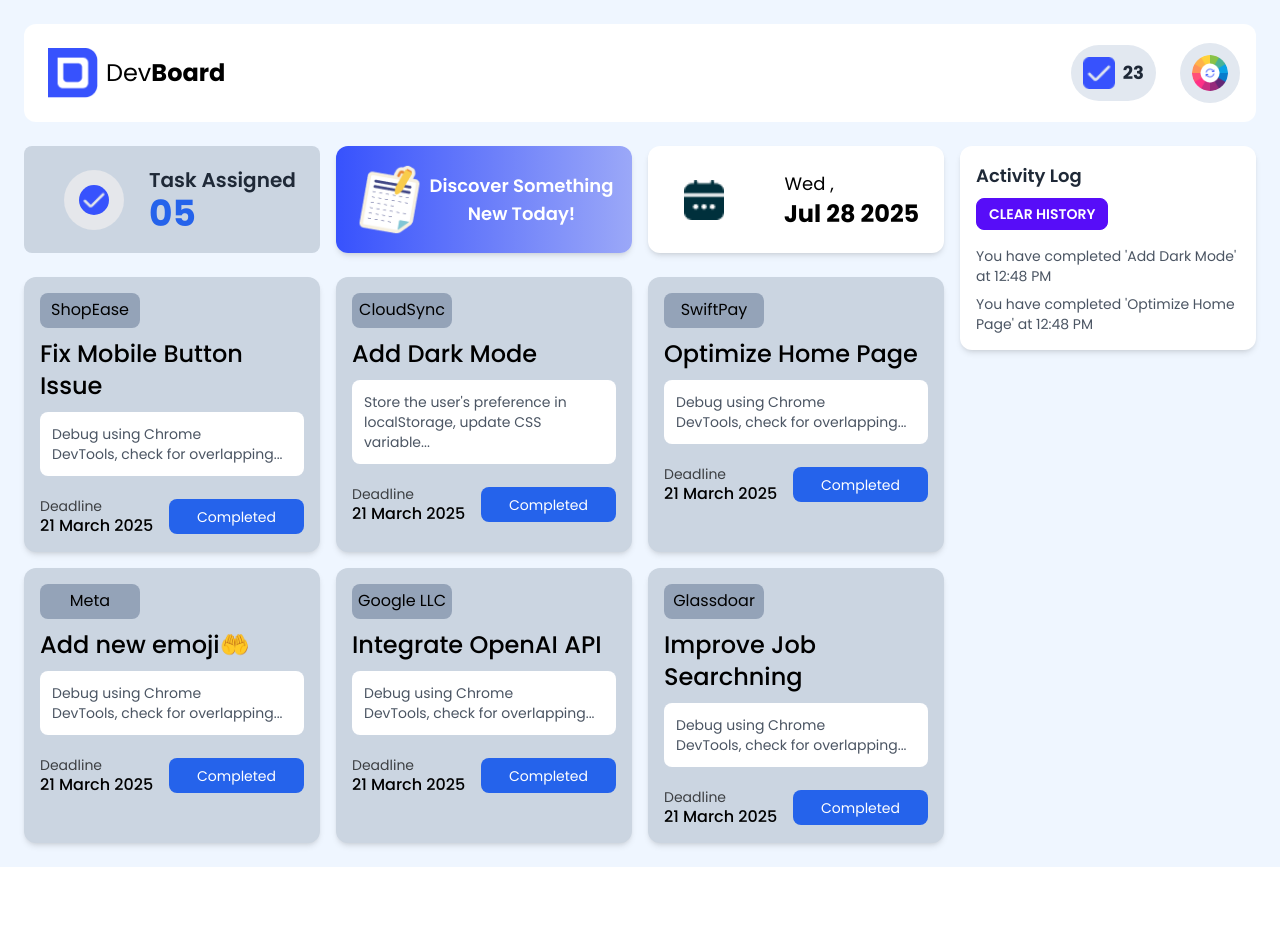
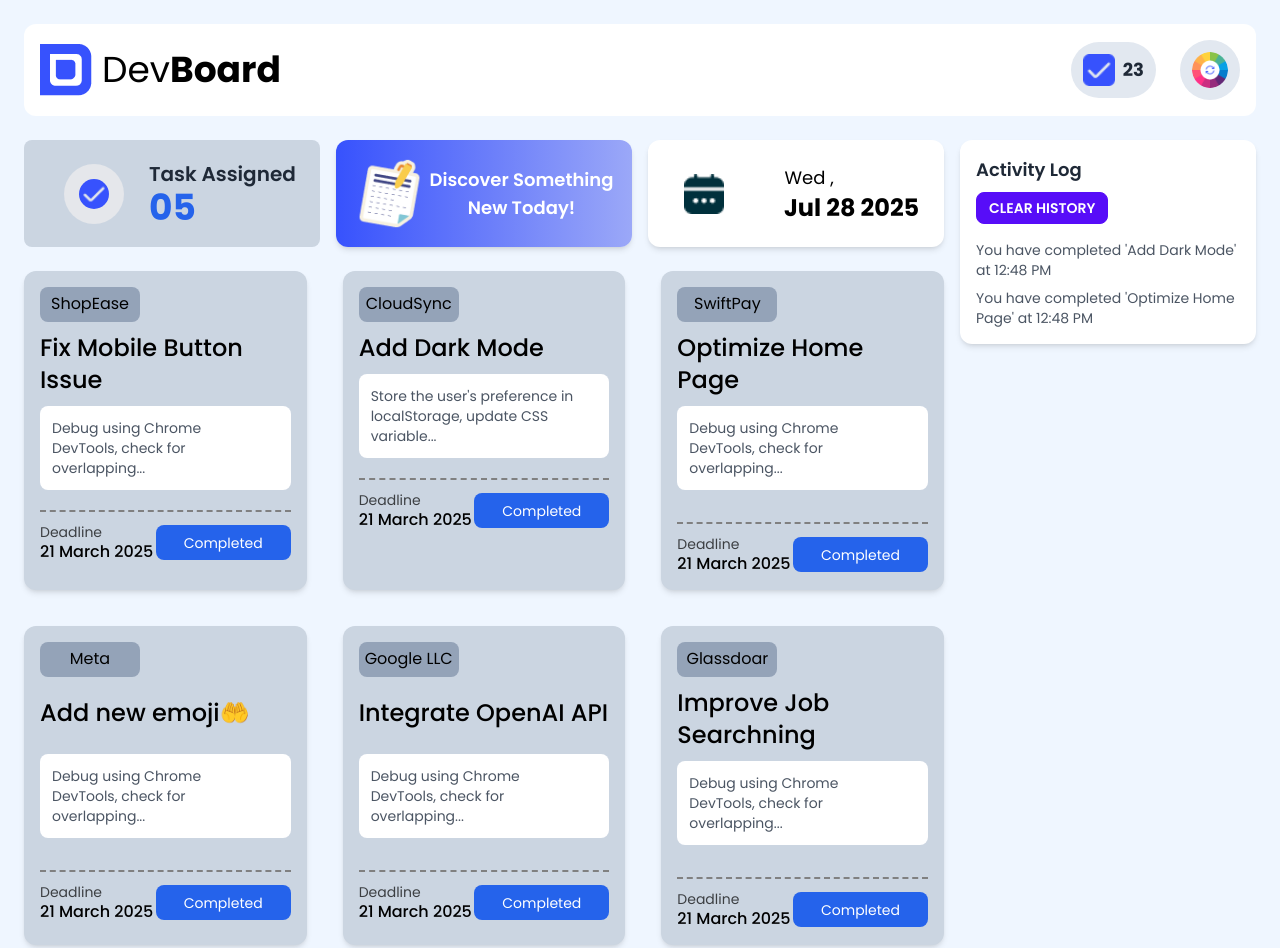
Before and after one commit to SaadTK/Dev-Board, a plain HTML site: page index.html in a window 1280 px wide. Before the commit the page ends 867 px from the top, so only its background shows below. Drawn offline with nearby package versions, Linux system fonts and the light colour scheme.

Commit message:
all frontend done

```diff
--- a/assets/css/styles.css
+++ b/assets/css/styles.css
@@ -9,12 +9,8 @@
 .linear-blue-gradient {
   background: linear-gradient(to right, #3752fd 0%, #6c7ffa 53%, #9ba8f8 100%);
 }
-/* body {'
-  background-color: red;
-}' */
 
-/* .EF85-bg-whitesmoke {
-  width: 85%;
-  margin: 0 auto;
-  background-color: whitesmoke;
-} */
+.upper-dashed-border {
+  padding-top: 10px;
+  border-top: 2px dashed gray;
+}
--- a/index.html
+++ b/index.html
@@ -16,13 +16,12 @@
     <div class="max-w-7xl mx-auto">
       <!-- header section -->
       <header class="flex justify-between items-center bg-white p-4 rounded-xl">
-        <!-- Left Side: Logo & Title -->
-        <p class="text-2xl text-black flex items-center">
-          <span class="p-2 rounded-md text-white">
-            <img src="assets/img/logo.png" alt="logo" class="w-[50px]" />
-          </span>
-          Dev<span class="text-black font-bold">Board</span>
-        </p>
+        <div class="logo-title flex text-center items-center gap-[10px]">
+          <img class="logo" src="assets/img/logo.png" alt="logo image" />
+          <p class="title text-4xl text-black">
+            Dev<span class="second-title"><strong>Board</strong></span>
+          </p>
+        </div>
 
         <!-- Right Side: Wrap elements in a flex container -->
         <div class="flex items-center gap-6">
@@ -97,7 +96,7 @@
           </div>
 
           <!-- Task Cards -->
-          <div class="grid grid-cols-3 gap-4 mt-6">
+          <div class="grid grid-cols-3 gap-9 mt-6">
             <!-- Task 1 -->
             <div class="card bg-slate-300 p-4 rounded-xl shadow-md">
               <h1
@@ -115,7 +114,7 @@
                 DevTools, check for overlapping...
               </p>
               <div
-                class="deadline-date mt-2 text-sm flex items-center justify-between"
+                class="deadline-date mt-2 text-sm flex items-center justify-between upper-dashed-border"
               >
                 <div class="deadline-left">
                   <span class="deadline opacity-70 text-black text-sm"
@@ -155,7 +154,7 @@
                 localStorage, update CSS variable...
               </p>
               <div
-                class="deadline-date mt-2 text-sm flex items-center justify-between"
+                class="deadline-date mt-2 text-sm flex items-center justify-between upper-dashed-border"
               >
                 <div class="deadline-left">
                   <span class="deadline opacity-70 text-black text-sm"
@@ -196,7 +195,7 @@
                 DevTools, check for overlapping...
               </p>
               <div
-                class="deadline-date mt-2 text-sm flex items-center justify-between"
+                class="deadline-date mt-[20px] text-sm flex items-center justify-between upper-dashed-border"
               >
                 <div class="deadline-left">
                   <span class="deadline opacity-70 text-black text-sm"
@@ -226,17 +225,17 @@
               >
                 Meta
               </h1>
-              <h3 class="mt-[10px] mb-[10px] text-black text-2xl font-medium">
+              <h3 class="mt-[20px] mb-[10px] text-black text-2xl font-medium">
                 Add new emoji🤲
               </h3>
               <p
-                class="text-sm text-gray-600 p-[12px] bg-white rounded-lg mb-[12px]"
+                class="text-sm text-gray-600 p-[12px] bg-white rounded-lg mb-[12px] mt-[15px]"
               >
                 Debug using Chrome <br />
                 DevTools, check for overlapping...
               </p>
               <div
-                class="deadline-date mt-2 text-sm flex items-center justify-between"
+                class="deadline-date text-sm flex items-center justify-between upper-dashed-border mt-[20px]"
               >
                 <div class="deadline-left">
                   <span class="deadline opacity-70 text-black text-sm"
@@ -266,17 +265,17 @@
               >
                 Google LLC
               </h1>
-              <h3 class="mt-[10px] mb-[10px] text-black text-2xl font-medium">
+              <h3 class="mt-[20px] mb-[10px] text-black text-2xl font-medium">
                 Integrate OpenAI API
               </h3>
               <p
-                class="text-sm text-gray-600 p-[12px] bg-white rounded-lg mb-[12px]"
+                class="text-sm text-gray-600 p-[12px] bg-white rounded-lg mb-[12px] mt-[15px]"
               >
                 Debug using Chrome <br />
                 DevTools, check for overlapping...
               </p>
               <div
-                class="deadline-date mt-2 text-sm flex items-center justify-between"
+                class="deadline-date text-sm flex items-center justify-between upper-dashed-border mt-[20px]"
               >
                 <div class="deadline-left">
                   <span class="deadline opacity-70 text-black text-sm"
@@ -316,7 +315,7 @@
                 DevTools, check for overlapping...
               </p>
               <div
-                class="deadline-date mt-2 text-sm flex items-center justify-between"
+                class="deadline-date text-sm flex items-center justify-between upper-dashed-border mt-[20px]"
               >
                 <div class="deadline-left">
                   <span class="deadline opacity-70 text-black text-sm"
```
